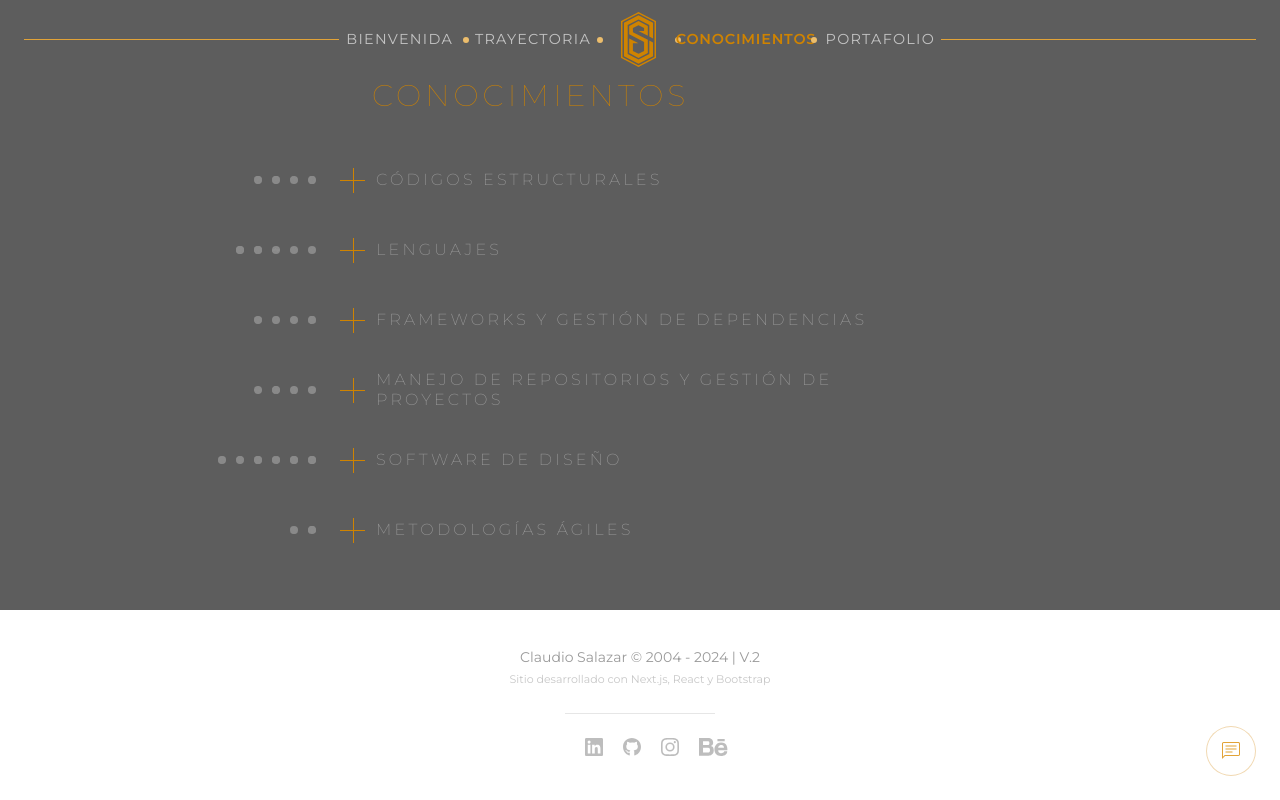
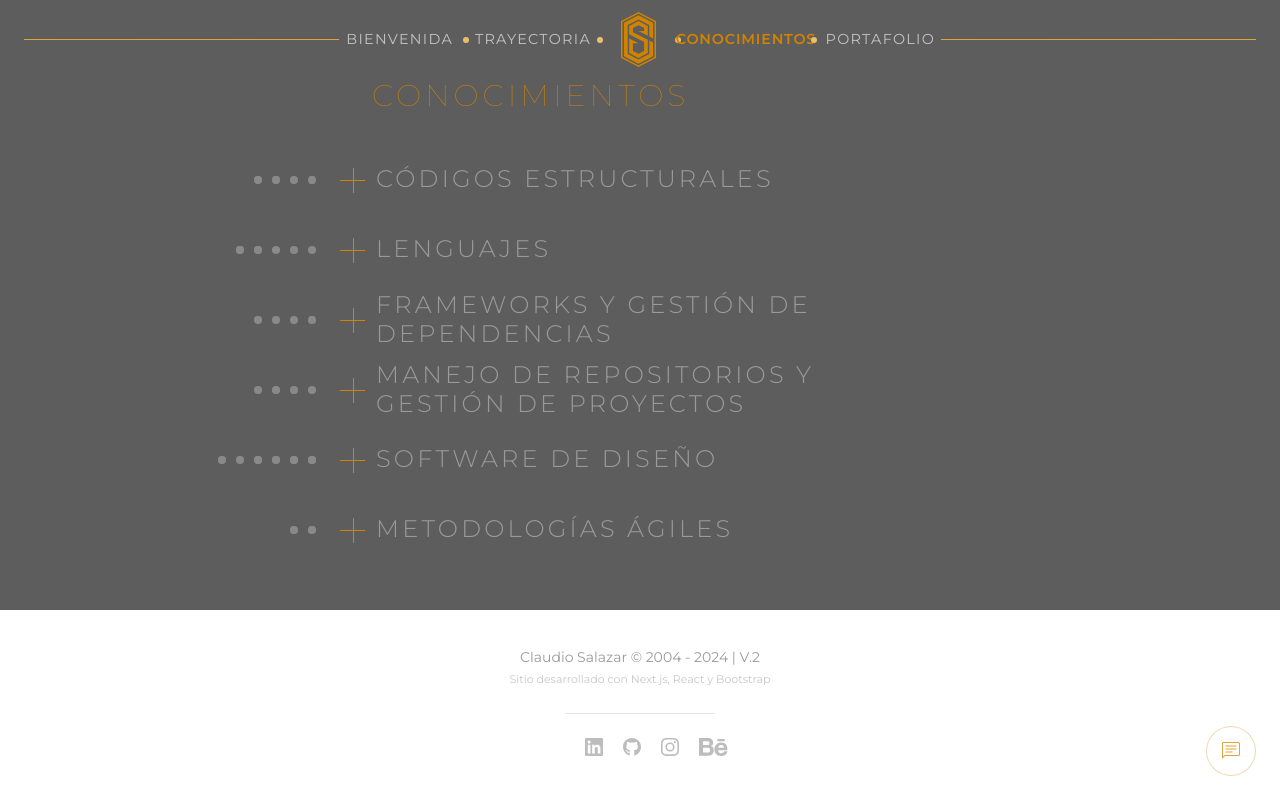
Before and after one commit to claudiosalazar/web-2024-next, a Next.js app: page /conocimientos in a window 1280 px wide. Built offline with nearby package versions, Linux system fonts and the light colour scheme.

Commit message:
Ajuste a conocimientos para desktop sin logicas aun

```diff
--- a/src/app/scss/components/_accordion.scss
+++ b/src/app/scss/components/_accordion.scss
@@ -5,18 +5,6 @@
     border: none;
     position: relative;
     margin-bottom: 30px;
-    /*@media (min-width: $md) {
-      position: relative;
-      margin-bottom: 12px;
-    }
-    @media (min-width: $lg) {
-      position: relative;
-      margin-bottom: 20px;
-    }
-    @media (min-width: $xl) {
-      position: relative;
-      margin-bottom: 30px;
-    }*/
 
     .accordion-header {
       background-color: transparent;
@@ -24,7 +12,8 @@
       height: 40px;
       button {
         color: $gris-30;
-        display: block;
+        display: flex;
+        align-items: center;
         padding: 0;
         padding-left: 44px;
         height: 40px;
@@ -71,16 +60,12 @@
         }
         &.accordion-button {
           background-color: transparent;
-          font-weight: 400;
+          font-weight: 300 !important;
           transition: all .2s ease-in-out;
           box-shadow: none;
-          font-size: 14px;
-          @media (min-width: $md) {
-            font-size: 16px;
-          }
-          @media (min-width: $xl) {
-            font-size: 22px;
-          }
+          font-size: 24px;
+          color: $blanco;
+
           // Elimina icono por defecto de bootstrap
           &.collapsed {
             color: $gris-30;
@@ -133,10 +118,7 @@
           &:not(.active):hover {
             color: $dorado;
             font-weight: 400;
-            @media (min-width: $md) {
-              color: $blanco;
-              font-weight: 600;
-            }
+
             .iconos {
               position: absolute;
               width: auto;
```
